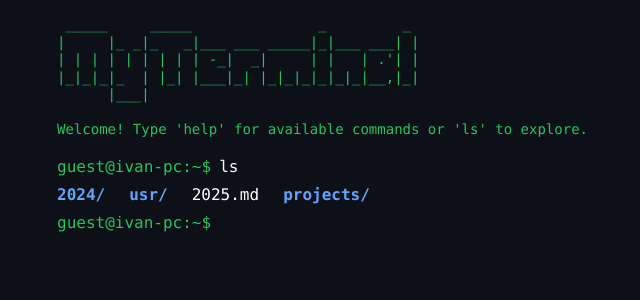
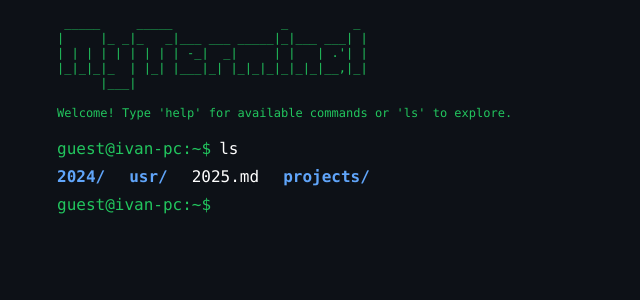
Before and after one commit to divakaivan/divakaivan.github.io, a Next.js app: page / in a window 1280 px wide. Shown: the top 300 px of the page, without its empty margins (151-791 px from the left). Built offline with nearby package versions, Linux system fonts and the light colour scheme.

Commit message:
Change font size of welcome ASCII art

```diff
--- a/components/Terminal.tsx
+++ b/components/Terminal.tsx
@@ -249,7 +249,7 @@ export default function Terminal() {
     >
       <div className="max-w-4xl mx-auto p-4 pb-2">
         {/* ASCII art + welcome */}
-        <pre className="text-green-500 mb-4 text-sm leading-tight whitespace-pre overflow-x-auto">
+        <pre className="text-green-500 mb-4 text-xs leading-tight whitespace-pre overflow-x-auto">
           {WELCOME}
         </pre>
 
```
